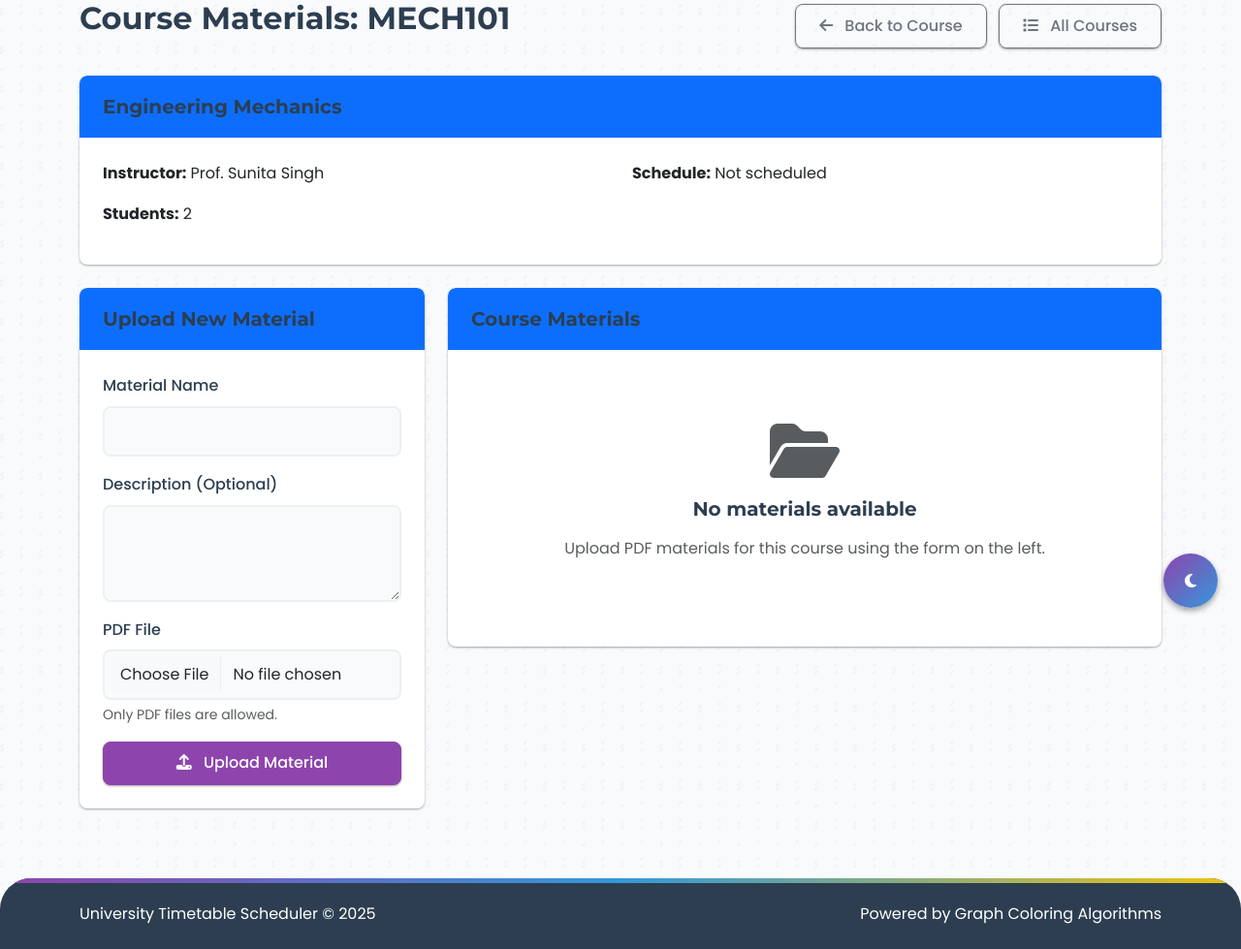
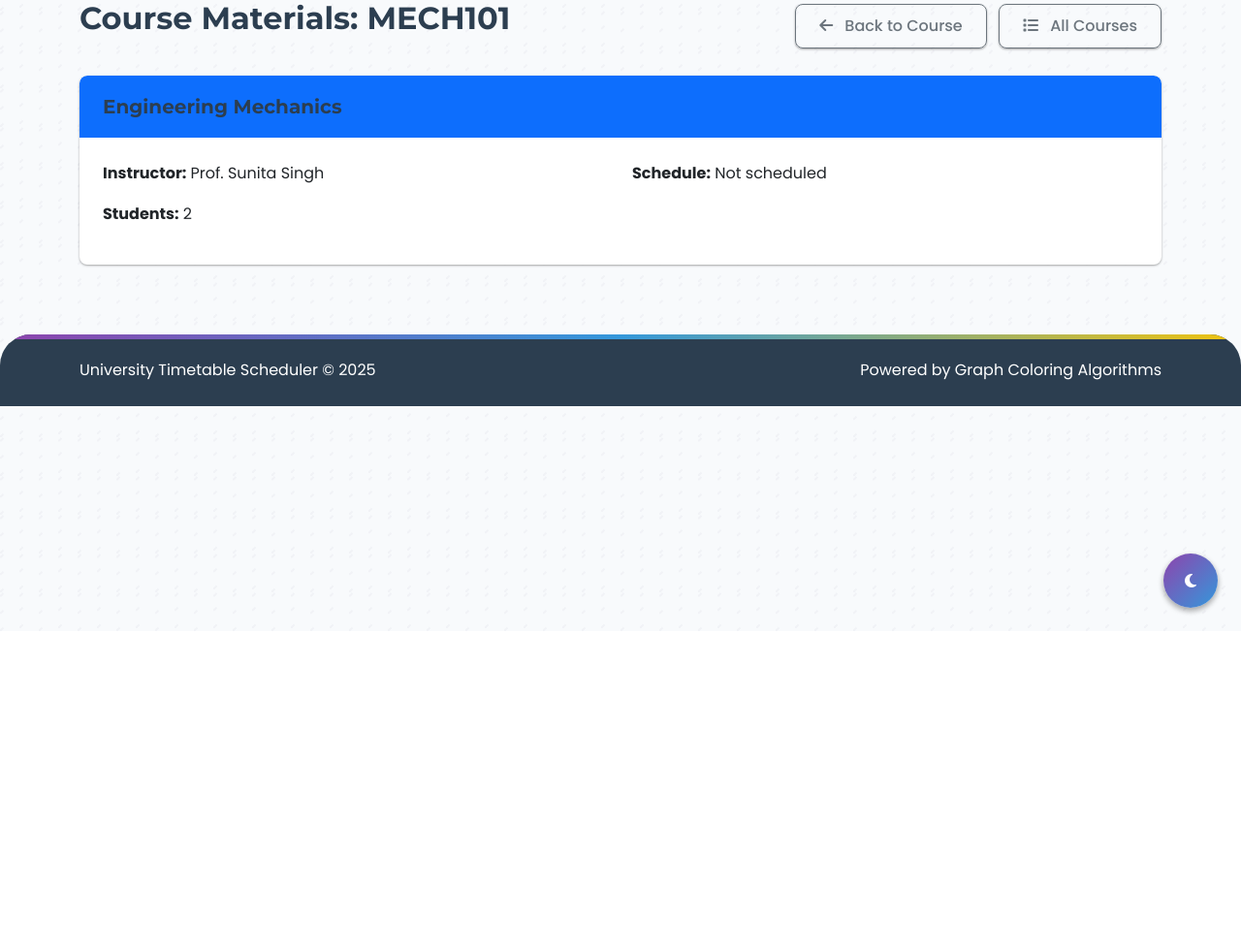
Before and after one commit to SUHANI-PAL0103/pbl, a Flask app: page /course_materials/4 in a window 1280 px wide; the page is wider, and only the part inside the window is pictured. Shown: the part 149-1128 px from the top of that part at 97% size. After the commit the page ends 800 px from the top of that part, so only its background shows below. Run offline with Flask 3, Linux system fonts and the light colour scheme; data comes from the database, SQL or seed files in the repository; data that the repository does not hold is empty; some libraries are stand-ins or nearby versions.

Commit message:
Update course_materials.html

```diff
--- a/templates/course_materials.html
+++ b/templates/course_materials.html
@@ -39,98 +39,6 @@
                 </div>
             </div>
         </div>
-
-        <div class="row">
-            <div class="col-md-4">
-                <div class="card">
-                    <div class="card-header bg-primary text-white">
-                        <h5 class="mb-0">Upload New Material</h5>
-                    </div>
-                    <div class="card-body">
-                        <form action="{{ url_for('materials.course_materials', course_id=course.id) }}" method="post" enctype="multipart/form-data">
-                            <div class="mb-3">
-                                <label for="material_name" class="form-label">Material Name</label>
-                                <input type="text" class="form-control" id="material_name" name="material_name" required>
-                            </div>
-
-                            <div class="mb-3">
-                                <label for="material_description" class="form-label">Description (Optional)</label>
-                                <textarea class="form-control" id="material_description" name="material_description" rows="3"></textarea>
-                            </div>
-
-                            <div class="mb-3">
-                                <label for="material_file" class="form-label">PDF File</label>
-                                <input class="form-control" type="file" id="material_file" name="material_file" accept=".pdf" required>
-                                <div class="form-text">Only PDF files are allowed.</div>
-                            </div>
-
-                            <button type="submit" class="btn btn-primary w-100">
-                                <i class="fas fa-upload me-2"></i> Upload Material
-                            </button>
-                        </form>
-                    </div>
-                </div>
-            </div>
-
-            <div class="col-md-8">
-                <div class="card">
-                    <div class="card-header bg-primary text-white">
-                        <h5 class="mb-0">Course Materials</h5>
-                    </div>
-                    <div class="card-body">
-                        {% if materials %}
-                            <div class="table-responsive">
-                                <table class="table table-hover">
-                                    <thead>
-                                        <tr>
-                                            <th>Name</th>
-                                            <th>Size</th>
-                                            <th>Uploaded</th>
-                                            <th>Actions</th>
-                                        </tr>
-                                    </thead>
-                                    <tbody>
-                                        {% for material in materials %}
-                                            <tr>
-                                                <td>
-                                                    <div class="d-flex align-items-center">
-                                                        <i class="fas fa-file-pdf text-danger me-2 fa-lg"></i>
-                                                        {{ material.filename }}
-                                                    </div>
-                                                </td>
-                                                <td>{{ material.size }}</td>
-                                                <td>{{ material.uploaded }}</td>
-                                                <td>
-                                                    <div class="btn-group btn-group-sm">
-                                                        <a href="{{ material.path }}" class="btn btn-outline-primary" target="_blank">
-                                                            <i class="fas fa-eye"></i> View
-                                                        </a>                                        <a href="{{ url_for('materials.download_file', filename='materials/course_' + course.id|string + '/' + material.filename) }}" class="btn btn-outline-success">
-                                            <i class="fas fa-download"></i> Download
-                                        </a>
-                                        <form action="{{ url_for('materials.delete_material', course_id=course.id, filename=material.filename) }}" method="post" class="d-inline"
-                                                              onsubmit="return confirm('Are you sure you want to delete this material?');">
-                                                            <button type="submit" class="btn btn-outline-danger">
-                                                                <i class="fas fa-trash"></i> Delete
-                                                            </button>
-                                                        </form>
-                                                    </div>
-                                                </td>
-                                            </tr>
-                                        {% endfor %}
-                                    </tbody>
-                                </table>
-                            </div>
-                        {% else %}
-                            <div class="text-center py-5">
-                                <i class="fas fa-folder-open fa-4x text-muted mb-3"></i>
-                                <h5>No materials available</h5>
-                                <p class="text-muted">Upload PDF materials for this course using the form on the left.</p>
-                            </div>
-                        {% endif %}
-                    </div>
-                </div>
-            </div>
-        </div>
     </div>
 </div>
 {% endblock %}
```
